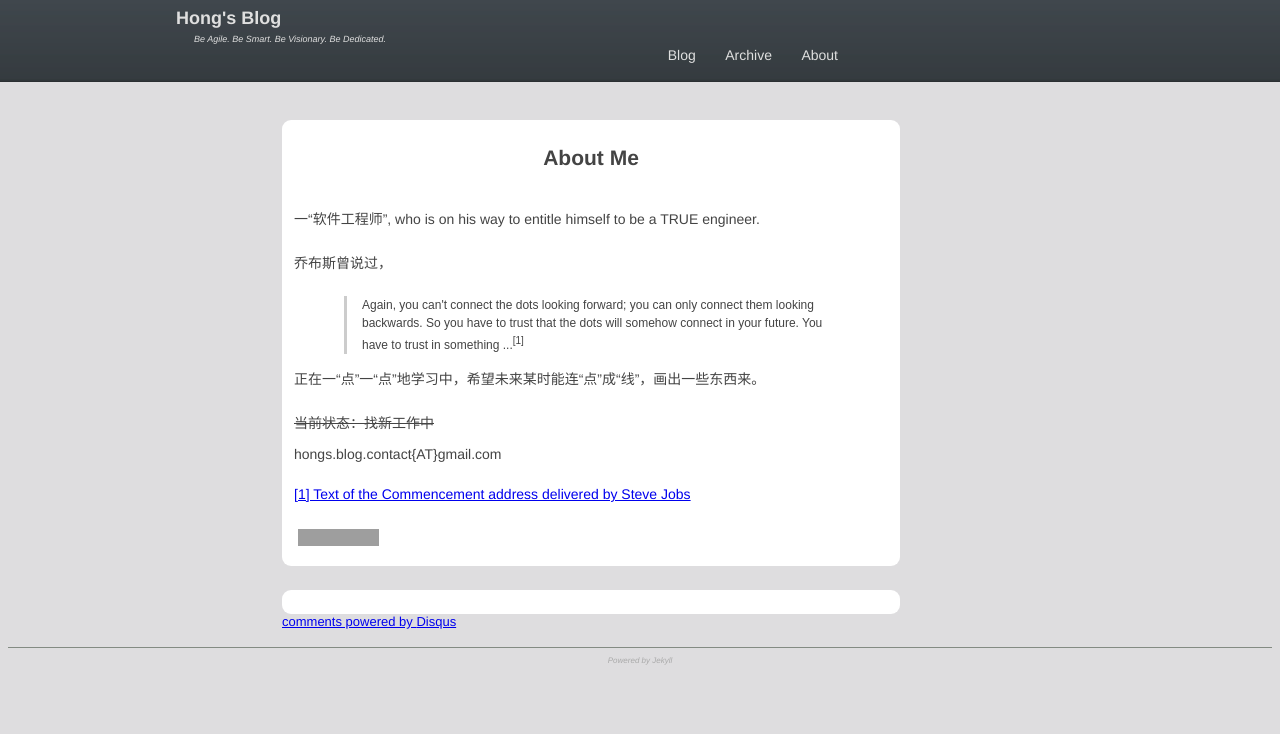
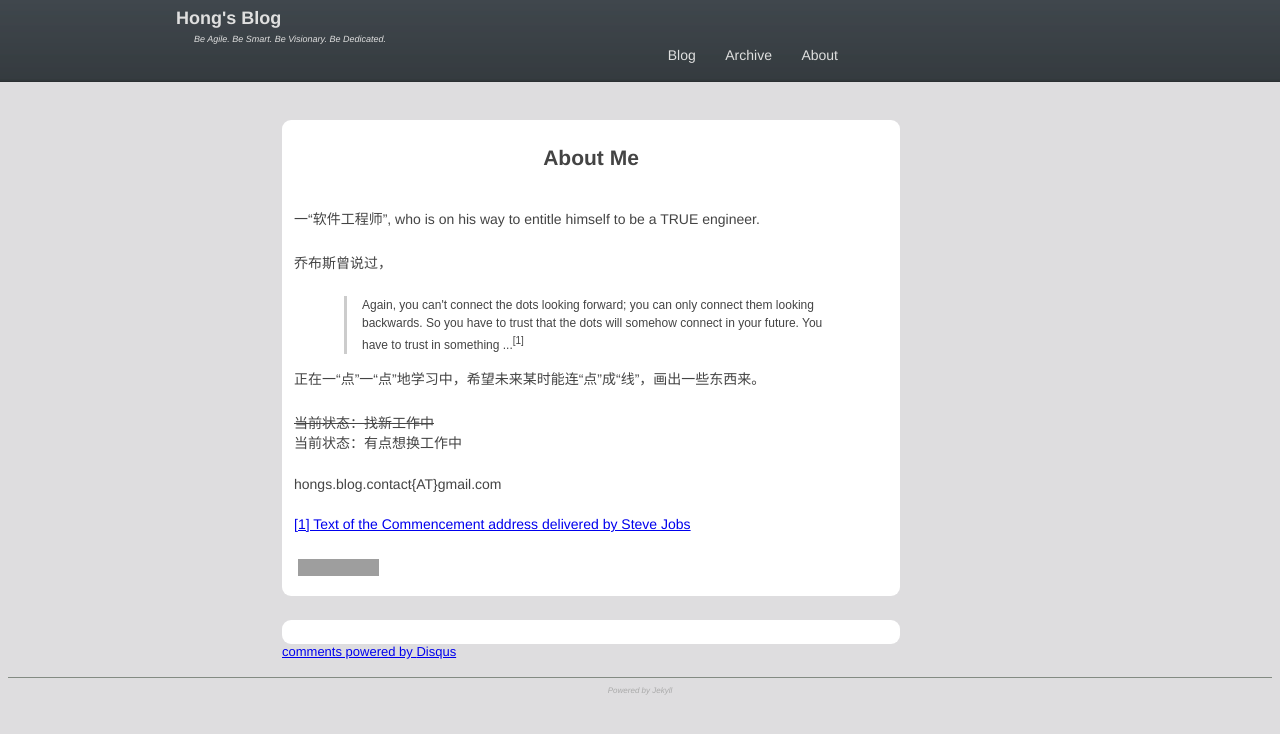
Before and after one commit to RockHong/rockhong.github.com, a Jekyll site: the page built from about.html, in a window 1280 px wide. Shown: the top 734 px of the page. Built offline with Jekyll 4.4.1, drawn with Linux system fonts in a browser that asks for light colours; comment, search, counter and statistics services are not loaded; grey boxes are pictures that could not be loaded.

Commit message:
update status

```diff
--- a/about.html
+++ b/about.html
@@ -11,8 +11,11 @@ disqus_identifier: about-me-hong
 <blockquote>Again, you can't connect the dots looking forward; you can only connect them looking backwards. So you have to trust that the dots will somehow connect in your future. You have to trust in something ...<sup>[1]</sup></blockquote>
 
 <p>正在一“点”一“点”地学习中，希望未来某时能连“点”成“线”，画出一些东西来。</p>
-<strike>当前状态：找新工作中</strike>
-
+<p>
+  <strike>当前状态：找新工作中</strike>
+  <br/>
+  当前状态：有点想换工作中
+</p>
 <p id="mail">hongs.blog.contact{AT}gmail.com</p>
 
 <p><a href="http://news.stanford.edu/news/2005/june15/jobs-061505.html">[1] Text of the Commencement address delivered by Steve Jobs</a></p>
```
